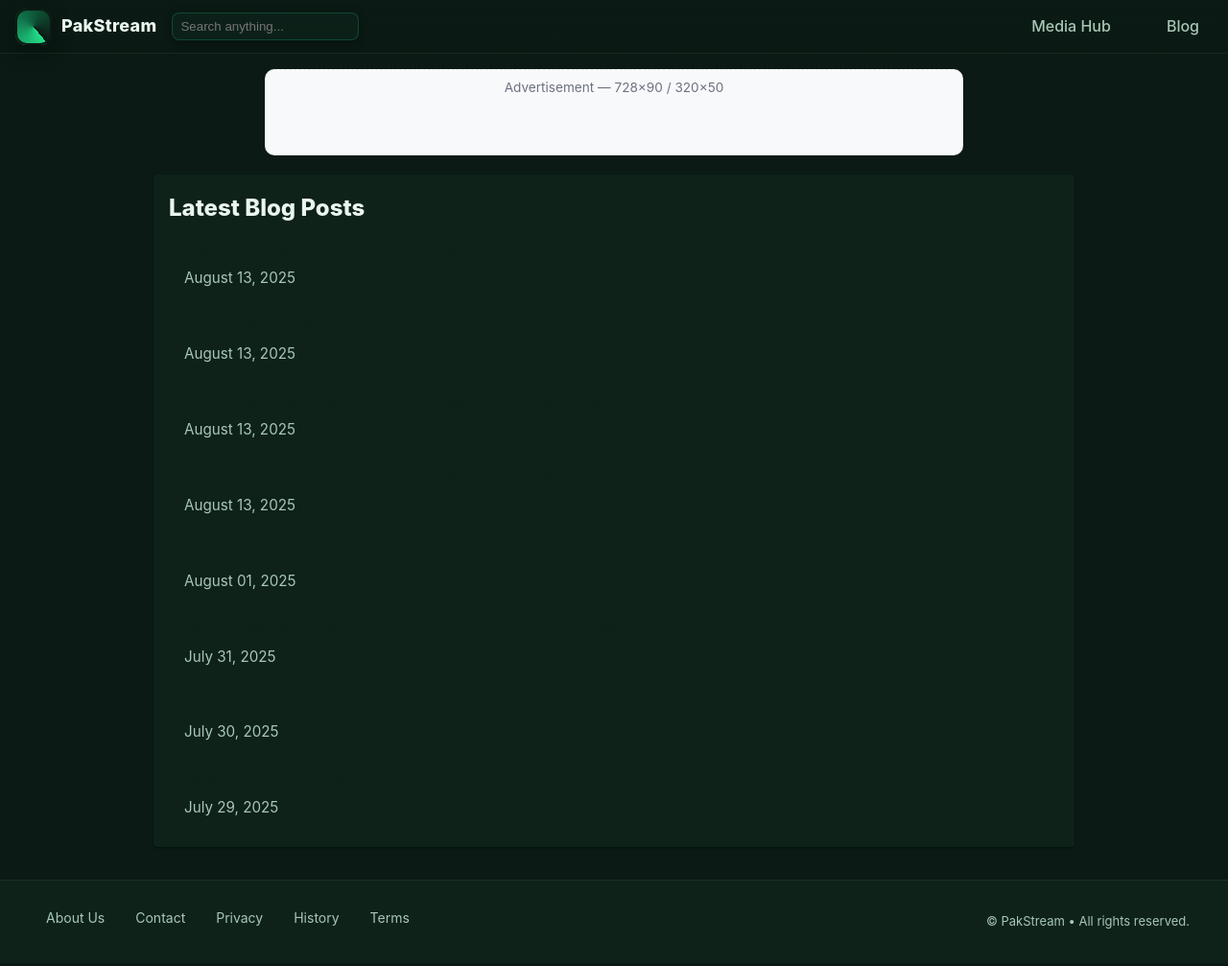
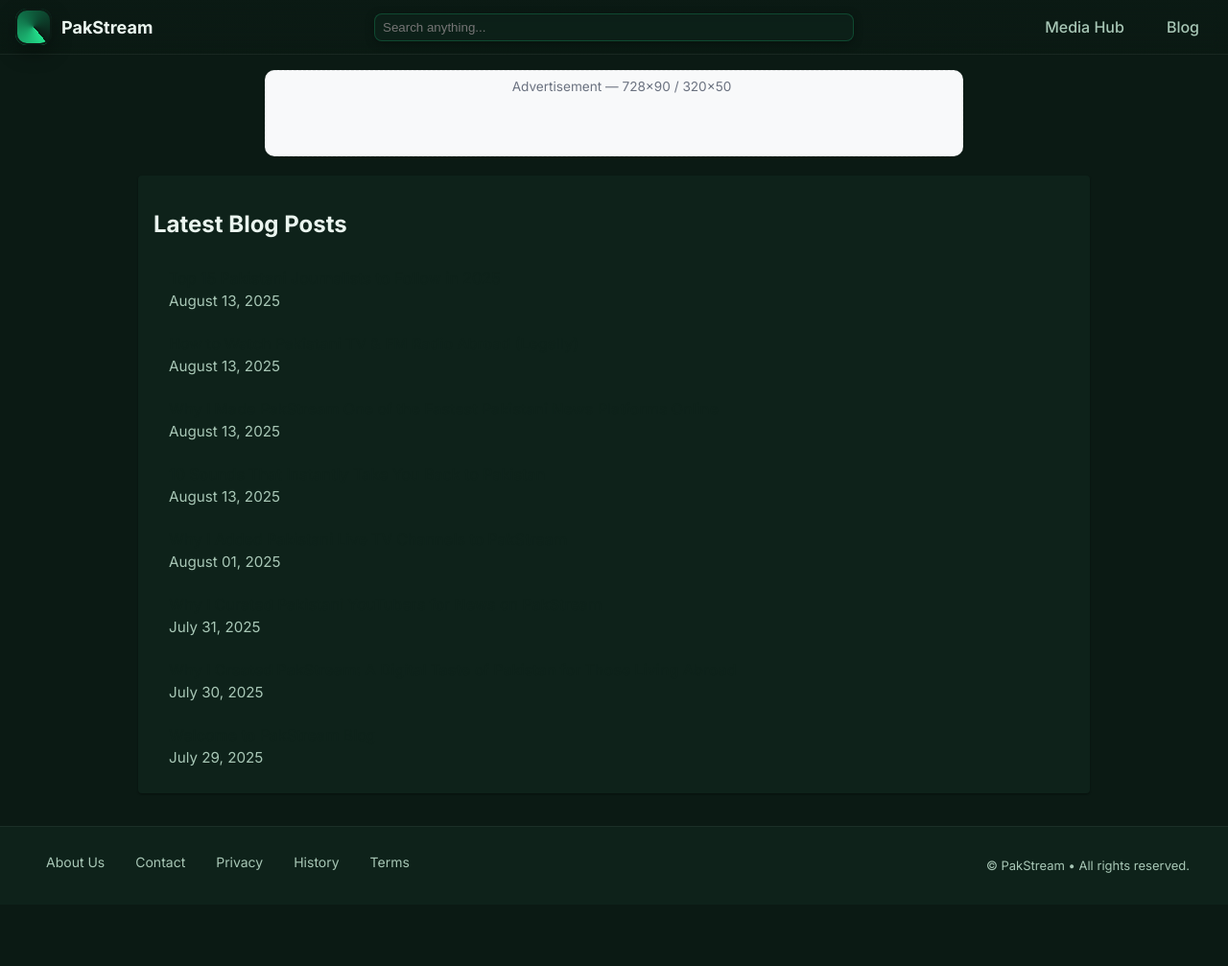
Before and after one commit to atifwaqar/pakstream, a Jekyll site: the page built from blog.html, in a window 1280 px wide and 1024 px high. Shown: the top 1007 px of the window at 96% size. Built offline with Jekyll 4.4.1, drawn with Linux system fonts in a browser that asks for light colours; comment, search, counter and statistics services are not loaded.

Commit message:
Revert "Align text styling across pages with index design"

```diff
--- a/_layouts/default.html
+++ b/_layouts/default.html
@@ -67,13 +67,16 @@
   }
   </script>
 
+  <link rel="preconnect" href="https://fonts.googleapis.com" crossorigin>
   <link rel="preconnect" href="https://fonts.gstatic.com" crossorigin>
-  <link rel="stylesheet" href="/css/index.css">
+  <link rel="stylesheet" href="/css/theme.css">
+  <link rel="stylesheet" href="/css/style.css">
   <link rel="stylesheet" href="/css/ads.css">
   <link rel="stylesheet" href="/assets/css/carousel.css">
   <link rel="stylesheet" href="/css/toast.css">
   <link rel="stylesheet" href="/assets/css/mh-lite.css">
   <link href="https://fonts.googleapis.com/css2?family=Material+Symbols+Outlined" rel="stylesheet">
+  <link rel="stylesheet" href="https://fonts.googleapis.com/css2?family=Inter:wght@400;500;700;800&display=swap">
 
 </head>
 <body>
--- a/_layouts/post.html
+++ b/_layouts/post.html
@@ -56,11 +56,14 @@
   }
   </script>
 
+  <link rel="preconnect" href="https://fonts.googleapis.com" crossorigin>
   <link rel="preconnect" href="https://fonts.gstatic.com" crossorigin>
-  <link rel="stylesheet" href="/css/index.css">
+  <link rel="stylesheet" href="/css/theme.css">
+  <link rel="stylesheet" href="/css/style.css">
   <link rel="stylesheet" href="/css/ads.css">
   <link rel="stylesheet" href="/assets/css/carousel.css">
   <link href="https://fonts.googleapis.com/css2?family=Material+Symbols+Outlined" rel="stylesheet">
+  <link rel="stylesheet" href="https://fonts.googleapis.com/css2?family=Roboto:wght@400;500;700&display=swap">
 
 <link rel="manifest" href="/manifest.webmanifest" type="application/manifest+json">
 <meta name="theme-color" content="#ffffff">
--- a/css/index.css
+++ b/css/index.css
@@ -243,10 +243,10 @@ footer nav a:hover {
 
 
 .search-form {
-  margin: 0 16px;
+  margin-left: 16px;
   position: relative;
   flex: 1;
-  max-width: 500px;
+  max-width: 300px;
   min-width: 0;
 }
 
@@ -254,18 +254,8 @@ footer nav a:hover {
   width: 100%;
   box-sizing: border-box;
   padding: 6px 8px;
-  border-radius: 8px;
-  background: color-mix(in srgb, var(--surface) 90%, transparent);
-  border: 1px solid color-mix(in srgb, var(--accent-link) 25%, transparent);
-  color: var(--on-surface);
-  outline: none;
-  box-shadow: 0 2px 10px rgba(0,0,0,.35);
-  transition: box-shadow .2s ease, border-color .2s ease;
-}
-
-.search-form input:focus, .search-form input:focus-visible {
-  border-color: var(--accent-link);
-  box-shadow: 0 0 0 4px color-mix(in srgb, var(--accent-link) 25%, transparent), 0 10px 24px rgba(0,0,0,.45);
+  border-radius: 4px;
+  border: 1px solid var(--primary-container);
 }
 
 .search-form.active {
@@ -274,7 +264,7 @@ footer nav a:hover {
 
 @media (max-width: 600px) {
   .search-form {
-    margin: 0 8px;
+    margin-left: 8px;
     max-width: none;
   }
   .logo-title {
@@ -1750,70 +1740,14 @@ nav a{color:var(--muted);margin-left:14px}
 .hero{padding:56px 20px 36px;border-bottom:1px solid var(--hair);text-align:center;background:radial-gradient(circle at top,var(--bg2),var(--bg) 80%);margin:0;max-width:100%;border-radius:0;box-shadow:none}
 .hero h1{font-size:48px;line-height:1.15}
 .hero p{margin:8px auto 16px;color:var(--muted);max-width:760px}
-.search-xl {
-  margin: 16px auto 0;
-  display: flex;
-  gap: 10px;
-  align-items: center;
-  background: linear-gradient(180deg,#0b1a14,#0f221a);
-  border: 1px solid rgba(25,195,125,.25);
-  border-radius: 18px;
-  padding: 10px 12px;
-  box-shadow: 0 2px 10px rgba(0,0,0,.35);
-  max-width: 820px;
-  position: relative;
-  transition: box-shadow .2s ease, border-color .2s ease;
-}
-
-.search-xl:focus-within {
-  border-color: #19c37d;
-  box-shadow: 0 0 0 4px rgba(25,195,125,.25), 0 10px 24px rgba(0,0,0,.45);
-}
-
-.search-xl input:focus, .search-xl input:focus-visible {
-  outline: none;
-  box-shadow: none;
-}
-
-.search-xl:focus-within input::placeholder {
-  color: #d6f5e6;
-}
-
-.search-xl input {
-  flex: 1;
-  border: 0;
-  outline: 0;
-  background: transparent;
-  color: #eaf5ef;
-  font-size: 17px;
-  padding: 12px 14px;
-  border-radius: 12px;
-}
-
-.search-xl .search-results {
-  position: absolute;
-  top: 100%;
-  left: 0;
-  right: 0;
-  background: var(--bg2);
-  border: 1px solid var(--hair);
-  border-radius: 12px;
-  margin-top: 4px;
-  box-shadow: var(--shadow);
-  max-height: 240px;
-  overflow-y: auto;
-  z-index: 100;
-}
-
-.search-xl .search-results a {
-  display: block;
-  padding: 8px 12px;
-  color: var(--ink);
-}
-
-.search-xl .search-results a:hover {
-  background: rgba(255,255,255,.08);
-}
+.search-xl{margin:16px auto 0;display:flex;gap:10px;align-items:center;background:rgba(255,255,255,.05);border:1px solid var(--hair);border-radius:18px;padding:10px 12px;box-shadow:var(--shadow);max-width:720px;position:relative;transition:box-shadow .2s ease,border-color .2s ease}
+.search-xl:focus-within{border-color:var(--brand);box-shadow:0 0 0 6px var(--ring),var(--shadow)}
+.search-xl input:focus, .search-xl input:focus-visible{outline:none;box-shadow:none}
+.search-xl:focus-within input::placeholder{color:#d6f5e6}
+.search-xl input{flex:1;border:0;outline:0;background:transparent;color:var(--ink);font-size:17px;padding:12px}
+.search-xl .search-results{position:absolute;top:100%;left:0;right:0;background:var(--bg2);border:1px solid var(--hair);border-radius:12px;margin-top:4px;box-shadow:var(--shadow);max-height:240px;overflow-y:auto;z-index:100}
+.search-xl .search-results a{display:block;padding:8px 12px;color:var(--ink)}
+.search-xl .search-results a:hover{background:rgba(255,255,255,.08)}
 .btn{box-sizing:border-box;max-width:100%;appearance:none;border:0;border-radius:12px;padding:12px 16px;font-weight:700;cursor:pointer}
 .btn-primary{background:var(--brand);color:#03130c}
 .btn-ghost{background:rgba(255,255,255,.06);color:var(--ink);border:1px solid var(--hair)}
--- a/media-hub.html
+++ b/media-hub.html
@@ -13,15 +13,18 @@
   <meta name="viewport" content="width=device-width,initial-scale=1.0" />
   <title>PakStream Media Hub</title>
   <meta name="description" content="PakStream Media Hub - Live TV, Free Press, Radio and Creators in one place." />
+  <link rel="preconnect" href="https://fonts.googleapis.com" crossorigin>
   <link rel="preconnect" href="https://fonts.gstatic.com" crossorigin>
   <link rel="icon" href="/favicon.ico" type="image/x-icon">
   <link rel="manifest" href="/manifest.webmanifest">
   <meta name="theme-color" content="#ffffff">
-  <link rel="stylesheet" href="/css/index.css" />
+  <link rel="stylesheet" href="/css/style.css" />
+  <link rel="stylesheet" href="/css/theme.css" />
   <link rel="stylesheet" href="/css/media-hub.css" />
   <link rel="stylesheet" href="/assets/css/carousel.css" />
   <link rel="stylesheet" href="/css/toast.css" />
   <link href="https://fonts.googleapis.com/css2?family=Material+Symbols+Outlined" rel="stylesheet">
+  <link rel="stylesheet" href="https://fonts.googleapis.com/css2?family=Roboto:wght@400;500;700&display=swap">
 </head>
 <body>
   <!-- Top bar (same as site) -->
```
